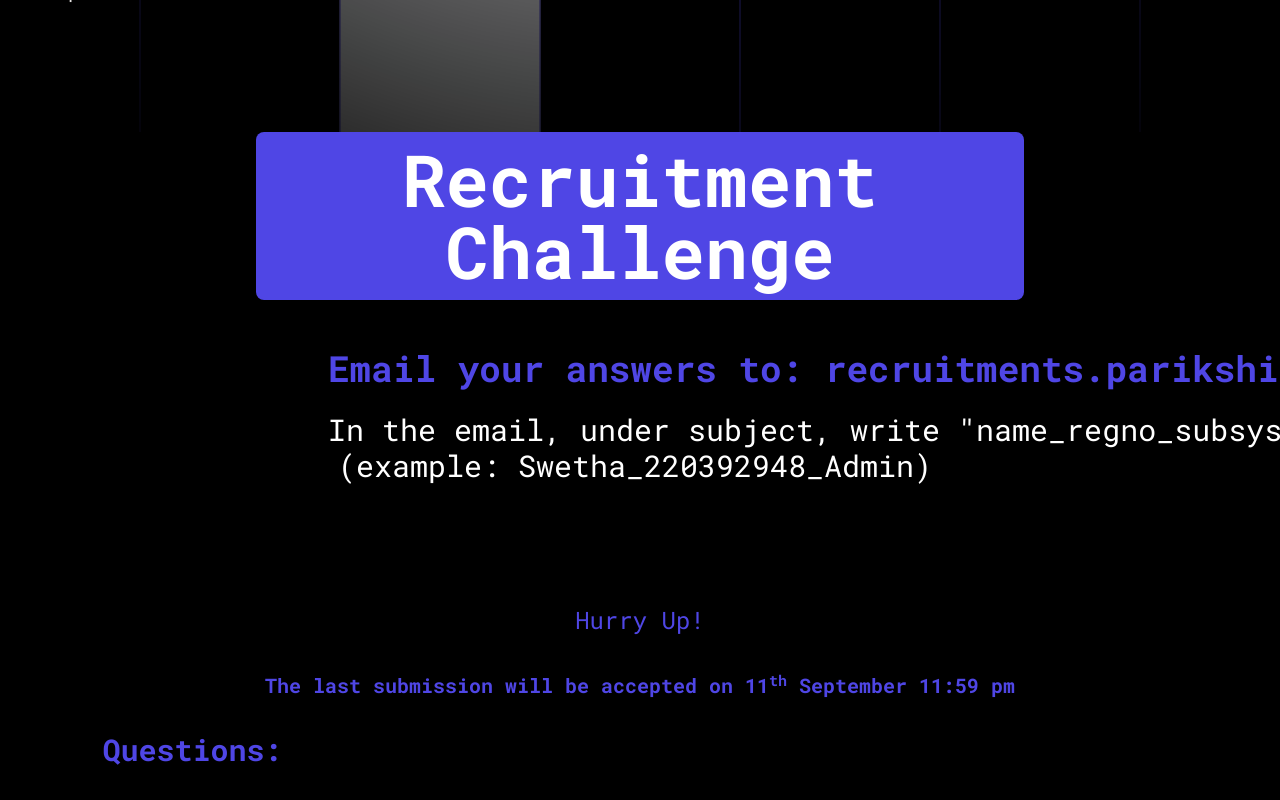
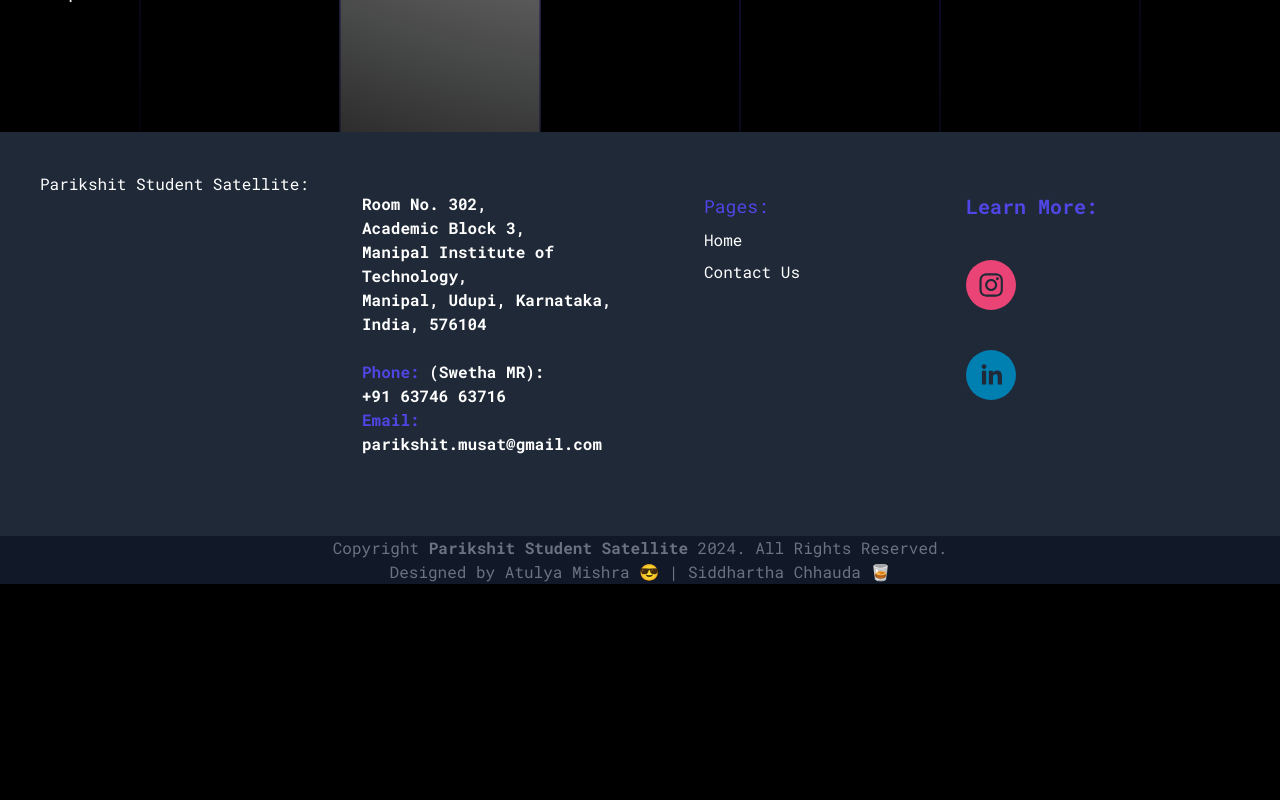
Before and after one commit to zyroknight1706/Parikshit_website, a Next.js app: page /subsystems/STMS in a window 1280 px wide. Shown: the part 1540-2340 px from the top of the page. After the commit the page ends 2124 px from the top, so only its background shows below. Built offline with nearby package versions, Linux system fonts and the light colour scheme.

Commit message:
RC challenge removed lol

```diff
--- a/src/app/subsystems/STMS/page.jsx
+++ b/src/app/subsystems/STMS/page.jsx
@@ -49,7 +49,7 @@ const STMSSummaryData = {
   sideImg: SideImg,
   lowerDesc: LowerDesc,
 };
-
+/*
 // Challenge Context Component (Empty for now)
 const STMSChallengeContext = () => null;
 
@@ -101,19 +101,14 @@ const STMSChallengeQuestions = () => (
     </ul>
   </div>
 );
-
-// Challenge Section Data
-const STMSChallengeData = {
-  challengeContext: STMSChallengeContext,
-  challengeQuestions: STMSChallengeQuestions,
-};
+*/
 
 // Main STMS Component
 const STMS = () => (
   <>
     <Hero Data={STMSHeroData} />
     <Summary Data={STMSSummaryData} />
-    <Challenge Data={STMSChallengeData} />
+
   </>
 );
 
```
